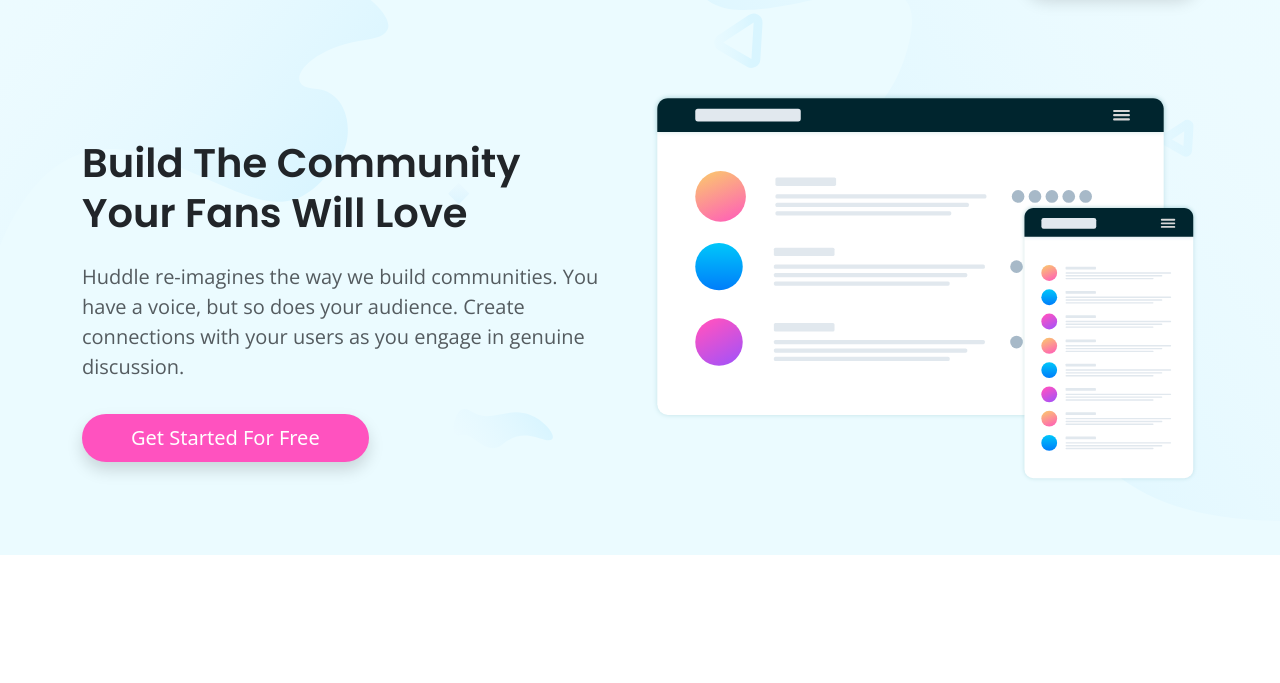
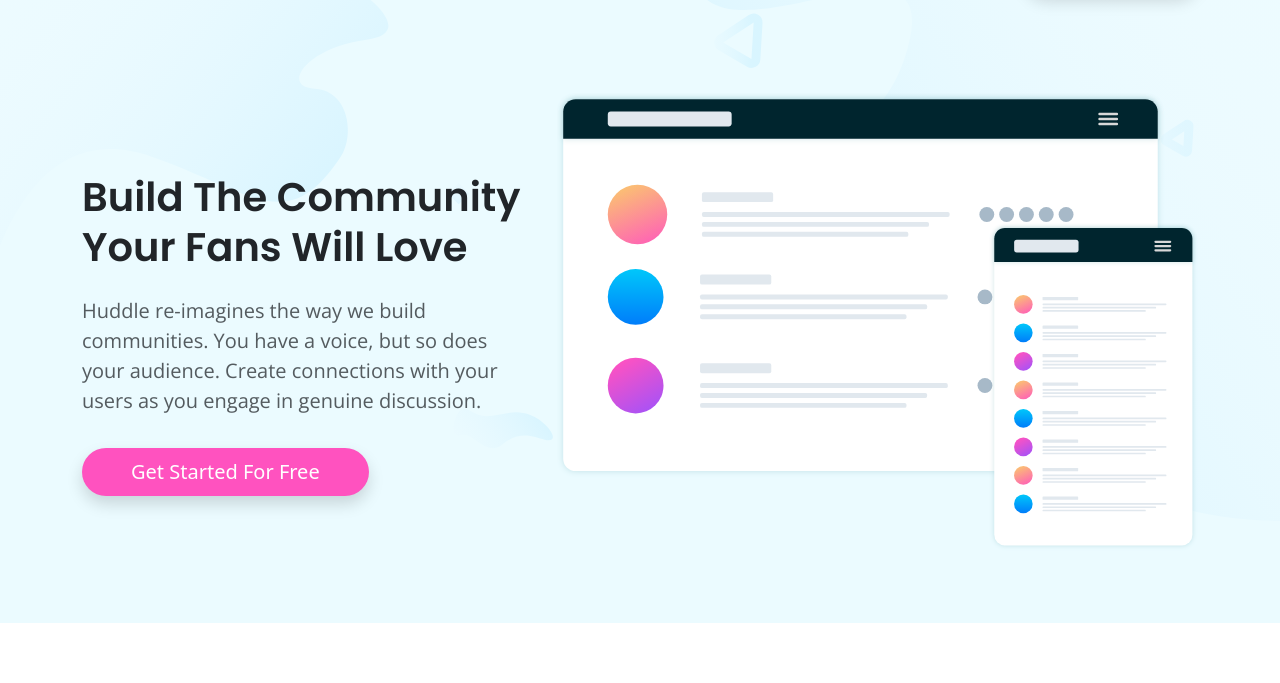
Before and after one commit to aaishver/huddle-landing-page-with-alternating-feature-blocks-master, a plain HTML site: page index.html in a window 1280 px wide. Shown: the part 117-800 px from the top of the page. Drawn offline with nearby package versions, Linux system fonts and the light colour scheme.

Commit message:
Update index.html

```diff
--- a/index.html
+++ b/index.html
@@ -43,13 +43,13 @@
     <section class="pt-5 pb-md-5">
       <div class="container">
         <div class="row align-items-center">
-          <div class="col-12 col-md-6 order-md-2 order-1 pb-4">
+          <div class="col-12 col-md-7 order-md-2 order-1 pb-4">
 
             <!-- Image -->
             <img src="images/illustration-mockups.svg" class="img-fluid mw-md-150 mw-lg-130 mb-5 mb-md-0 aos-init aos-animate" alt="..." data-aos="fade-up" data-aos-delay="100">
 
           </div>
-          <div class="col-12 col-md-6 order-md-1 flex-column-reverse aos-init aos-animate" data-aos="fade-up">
+          <div class="col-12 col-md-5 order-md-1 flex-column-reverse aos-init aos-animate" data-aos="fade-up">
 
             <!-- Heading -->
             <h1 class="text-center text-md-start lh-sm pb-3">
```
